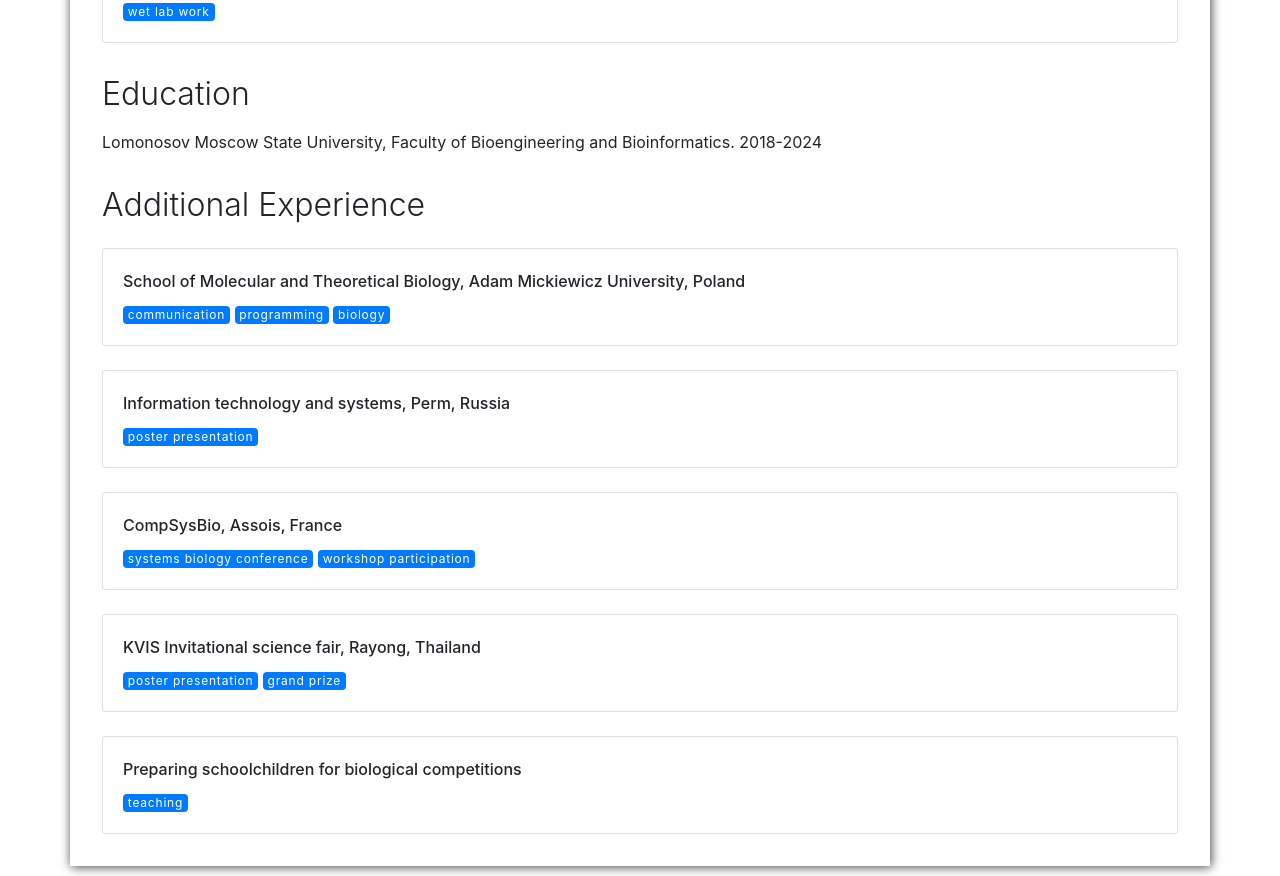
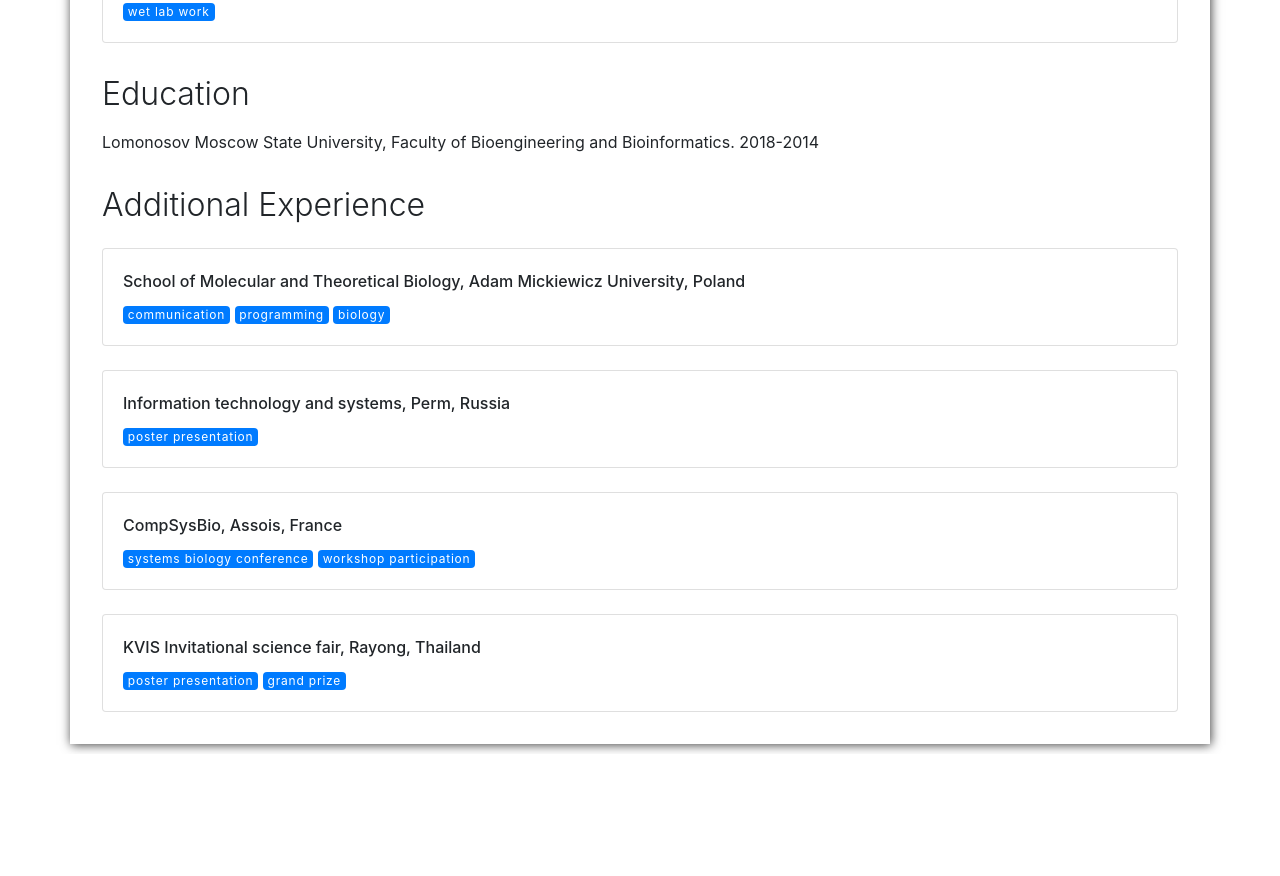
Before and after one commit to NoginaDaria/resume, a plain HTML site: page index.html in a window 1280 px wide. Shown: the part 1796-2672 px from the top of the page. After the commit the page ends 2550 px from the top, so only its background shows below. Drawn offline with nearby package versions, Linux system fonts and the light colour scheme.

Commit message:
Deploying to gh-pages from  @ 6e3df11bd6b1cf900dd6ee32be2ac6e6c9325b2b 🚀

```diff
--- a/index.html
+++ b/index.html
@@ -187,7 +187,7 @@ Wet-lab work involving fluorescent microscopy</p>
     </div>
 
     <h2>Education</h2>
-    <p>Lomonosov Moscow State University, Faculty of Bioengineering and Bioinformatics. 2018-2024</p>
+    <p>Lomonosov Moscow State University, Faculty of Bioengineering and Bioinformatics. 2018-2014</p>
 
     <h2>Additional Experience</h2>
 
@@ -239,17 +239,6 @@ Wet-lab work involving fluorescent microscopy</p>
             </div>
         </div>
     </div>
-    <div class="card mt-4">
-        <div class="card-body">
-            <div class="mb-2"><strong>Preparing schoolchildren for biological competitions</strong></div>
-
-
-
-            <div>
-                <span class="badge badge-primary">teaching</span>
-            </div>
-        </div>
-    </div>
 </div>
 </body>
 </html>
```
Also changed, not shown: 1 other file.
